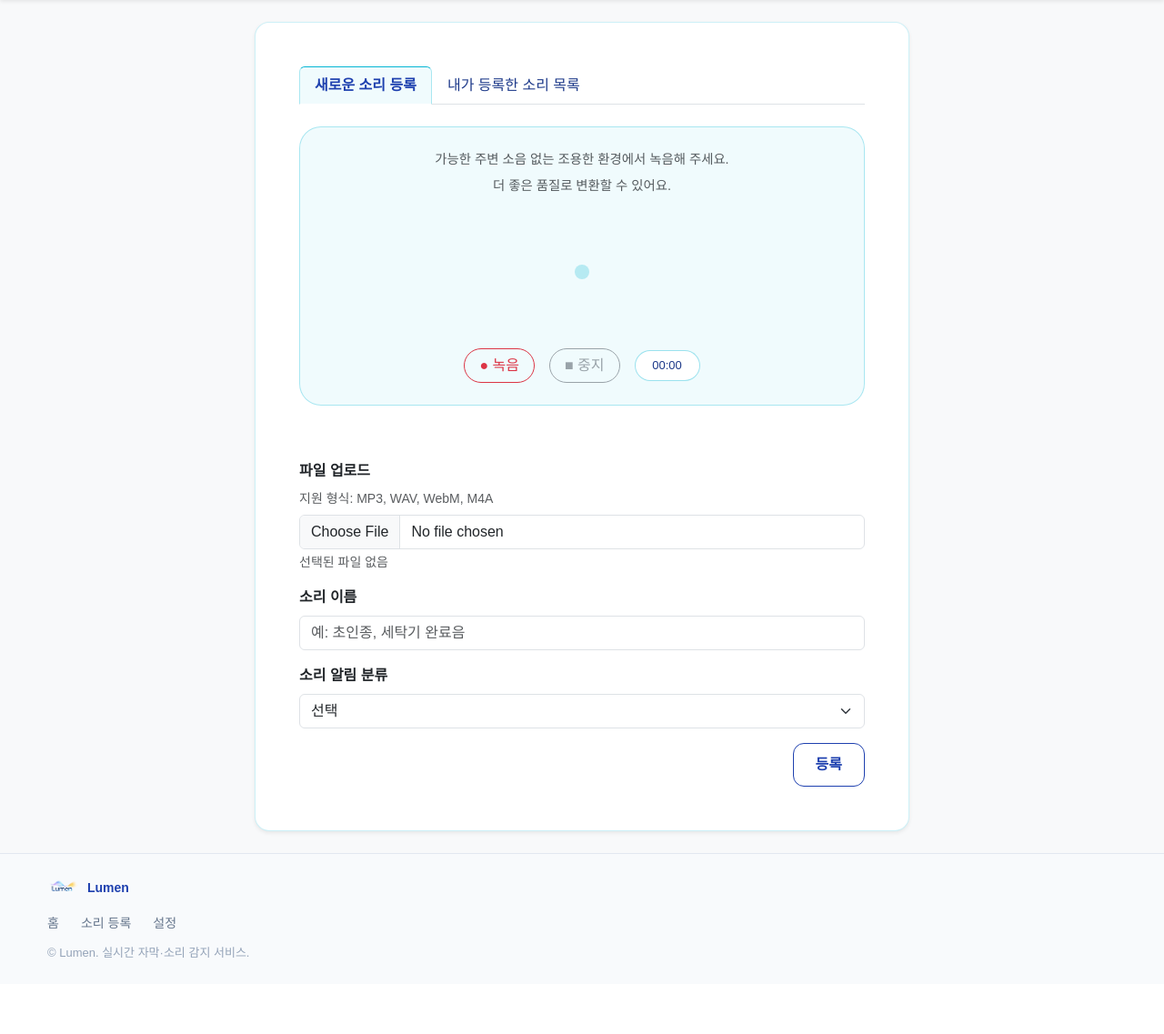
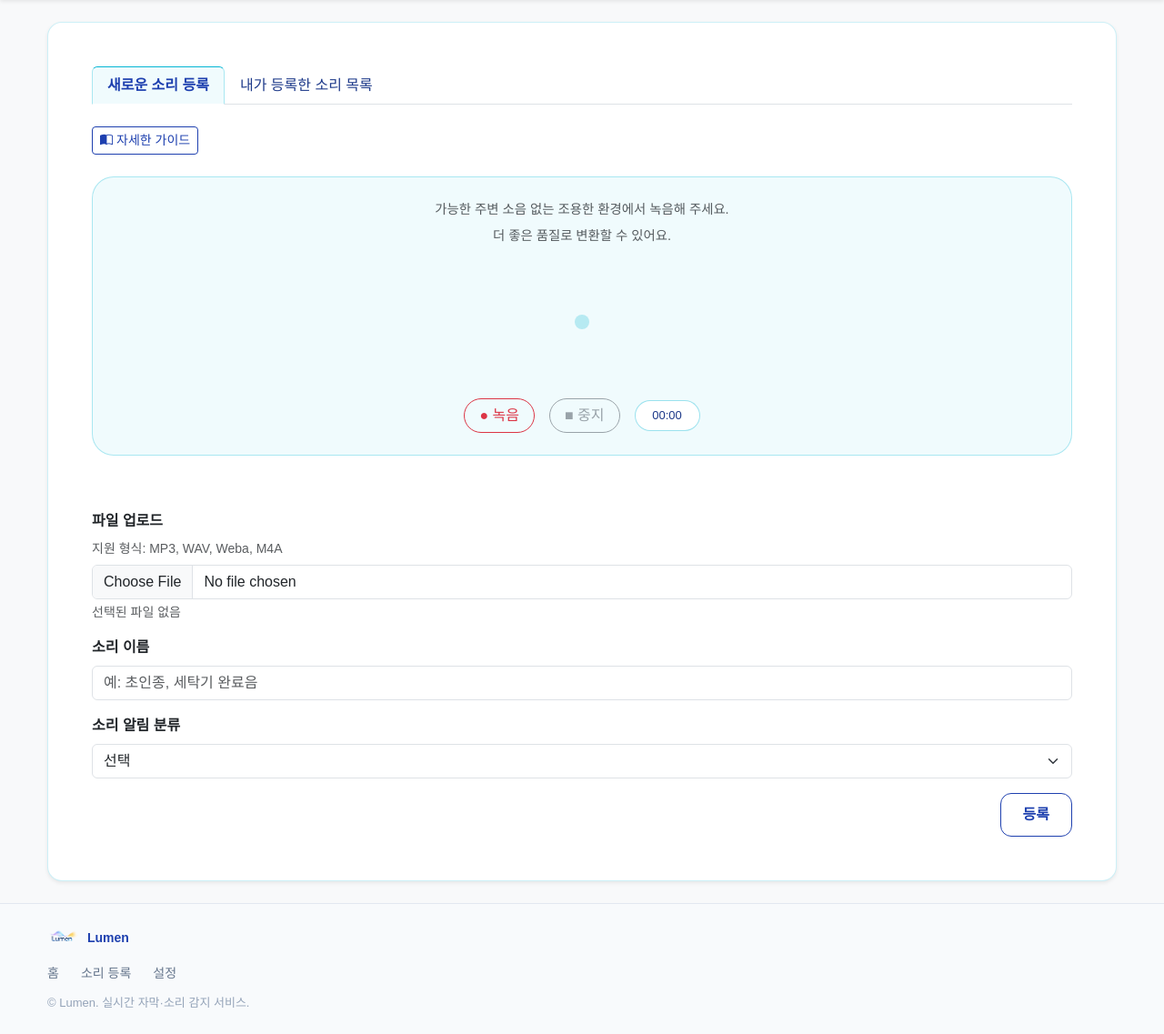
Before and after one commit to knights77787-ai/underdog, a FastAPI app: page /new-sound in a window 1280 px wide. Shown: the part 68-1205 px from the top of the page at 91% size. Before the commit the page ends 1121 px from the top, so only its background shows below. Run offline with FastAPI, Linux system fonts and the light colour scheme; parts of the project's set-up code (start-up, migrations or seed data) failed here and were passed over.

Commit message:
소리 등록 도움말 추가

```diff
--- a/Frontend/static/css/new_sound.css
+++ b/Frontend/static/css/new_sound.css
@@ -3,11 +3,16 @@ body {
   background: #f8fafc !important;
 }
 
-/* 메인 카드 가독성: 좁은 화면에서도 과하게 넓지 않게 */
+/* PC: 카드 너비는 main-inner(1200px)까지 — 이전과 동일. 모바일만 살짝 좁혀 가독성 */
 .center-shell {
   width: 100%;
-  max-width: 720px;
-  margin-inline: auto;
+}
+
+@media (max-width: 767.98px) {
+  .center-shell {
+    max-width: 720px;
+    margin-inline: auto;
+  }
 }
 
 /* 녹음 안내: 의도한 위치에서만 줄바꿈 */
@@ -38,6 +43,16 @@ body {
   font-weight: 600;
   min-height: 48px;
   border-radius: 12px;
+}
+
+.register-guide-modal-body section h6 {
+  color: var(--lumen-primary-dark, #1e3a5f);
+  font-size: 0.95rem;
+}
+
+.register-guide-modal-body ol li,
+.register-guide-modal-body ul li {
+  line-height: 1.55;
 }
 
 /* ===== tabs (Lumen 테마) ===== */
--- a/Frontend/static/js/new_sound.js
+++ b/Frontend/static/js/new_sound.js
@@ -140,7 +140,7 @@ function formatFileSize(bytes) {
 
 function isAllowedAudioFile(file) {
   if (!file) return false;
-  const allowedExtensions = [".mp3", ".wav", ".webm", ".m4a"];
+  const allowedExtensions = [".mp3", ".wav", ".weba", ".m4a"];
   const lowerName = file.name.toLowerCase();
   return allowedExtensions.some((ext) => lowerName.endsWith(ext));
 }
@@ -310,7 +310,7 @@ function validateBeforeSubmit() {
   }
 
   if (!isAllowedAudioFile(selectedAudioFile)) {
-    return { ok: false, message: "지원하는 파일 형식은 mp3, wav, webm, m4a 입니다." };
+    return { ok: false, message: "지원하는 파일 형식은 mp3, wav, weba, m4a 입니다." };
   }
 
   return {
@@ -452,7 +452,7 @@ fileInput?.addEventListener("change", () => {
     fileInput.value = "";
     updateFileMeta(null);
     setSelectedAudio(null, null);
-    setStatus("업로드 가능한 파일 형식은 mp3, wav, webm, m4a 입니다.", "err");
+    setStatus("업로드 가능한 파일 형식은 mp3, wav, weba, m4a 입니다.", "err");
     return;
   }
 
@@ -505,10 +505,10 @@ function startMediaRecorderFromStream(stream) {
     const blobType = mediaRecorder.mimeType || "audio/webm";
     recordedBlob = new Blob(recordedChunks, { type: blobType });
 
-    const ext = blobType.includes("ogg") ? "ogg" : "webm";
-    const recordedFile = new File([recordedBlob], `recorded_sound.${ext}`, {
-      type: blobType,
-    });
+      const ext = blobType.includes("ogg") ? "ogg" : "weba";
+      const recordedFile = new File([recordedBlob], `recorded_sound.${ext}`, {
+        type: blobType,
+      });
 
     stopTimer();
     setSelectedAudio(recordedFile, "record");
@@ -825,3 +825,23 @@ function setupUserDropdown() {
 
 updateUserSection();
 setupUserDropdown();
+
+// 등록 가이드 모달: 닫힌 상태 inert·표시 시 해제 (접근성)
+(function setupRegisterGuideModalA11y() {
+  const el = document.getElementById("registerGuideModal");
+  if (!el) return;
+  el.addEventListener("shown.bs.modal", () => {
+    el.removeAttribute("inert");
+    el.setAttribute("aria-hidden", "false");
+  });
+  el.addEventListener("hidden.bs.modal", () => {
+    const ae = document.activeElement;
+    if (ae && typeof ae.blur === "function" && el.contains(ae)) {
+      try {
+        ae.blur();
+      } catch (_) {}
+    }
+    el.setAttribute("inert", "");
+    el.setAttribute("aria-hidden", "true");
+  });
+})();
--- a/Frontend/templates/index.html
+++ b/Frontend/templates/index.html
@@ -192,7 +192,7 @@
             </div>
           </div>
           <div class="card-footer small text-muted">
-            * 감지된 이벤트(경고·알림)만 최근 30건 표시.
+            ※ 감지된 이벤트만 최근 30건 표시.<br>
             알림 행을 클릭하면 <strong>상단 카드</strong>가 그 알림 내용으로 바뀌고, <strong>맞아요</strong> / <strong>아니에요</strong>로 피드백할 수 있어요.
           </div>
         </div>
--- a/Frontend/templates/new_sound.html
+++ b/Frontend/templates/new_sound.html
@@ -93,6 +93,17 @@
               aria-labelledby="register-tab"
               tabindex="0">
 
+              <div class="register-guide-actions mb-3 mb-md-4">
+                <button
+                  type="button"
+                  class="btn btn-sm btn-outline-primary register-guide-open"
+                  data-bs-toggle="modal"
+                  data-bs-target="#registerGuideModal"
+                >
+                  <i class="bi bi-book-half me-1" aria-hidden="true"></i>자세한 가이드
+                </button>
+              </div>
+
               <div class="record-shell mx-auto mb-3 mb-md-4">
                 <p class="text-center text-muted helper-text mb-3 mb-md-4">
                   <span class="helper-text-line">가능한 주변 소음 없는 조용한 환경에서 녹음해 주세요.</span>
@@ -128,8 +139,8 @@
 
               <div class="mb-3">
                 <label for="fileInput" class="form-label fw-semibold mb-1">파일 업로드</label>
-                <p class="form-text text-muted small upload-format-note mb-2">지원 형식: MP3, WAV, WebM, M4A</p>
-                <input id="fileInput" type="file" class="form-control" accept=".mp3,.wav,.webm,.m4a,audio/*">
+                <p class="form-text text-muted small upload-format-note mb-2">지원 형식: MP3, WAV, Weba, M4A</p>
+                <input id="fileInput" type="file" class="form-control" accept=".mp3,.wav,.weba,.m4a,audio/*">
                 <div id="fileMeta" class="form-text"></div>
               </div>
 
@@ -192,6 +203,56 @@
     </div>
   </main>
 
+  <!-- 소리 등록 자세한 가이드 (언제든 다시 열기) -->
+  <div
+    class="modal fade"
+    id="registerGuideModal"
+    tabindex="-1"
+    aria-labelledby="registerGuideModalLabel"
+    aria-hidden="true"
+    inert
+  >
+    <div class="modal-dialog modal-dialog-centered modal-dialog-scrollable modal-lg">
+      <div class="modal-content">
+        <div class="modal-header">
+          <h5 class="modal-title" id="registerGuideModalLabel">소리 등록 — 자세한 가이드</h5>
+          <button type="button" class="btn-close" data-bs-dismiss="modal" aria-label="닫기"></button>
+        </div>
+        <div class="modal-body register-guide-modal-body">
+          <section class="mb-4">
+            <h6 class="fw-semibold text-body">이 화면에서의 순서</h6>
+            <ol class="small mb-0 ps-3">
+              <li class="mb-1"><strong>● 녹음</strong>을 누릅니다.</li>
+              <li class="mb-1">브라우저에서 <strong>마이크 허용</strong>을 선택합니다. (허용되면 곧바로 녹음이 진행됩니다.)</li>
+              <li class="mb-1">필요한 소리가 끝나면 <strong>■ 중지</strong>를 눌러 저장합니다.</li>
+              <li class="mb-1">또는 <strong>파일 업로드</strong>에서 MP3·WAV·Weba·M4A 중 하나를 선택합니다.</li>
+              <li class="mb-1"><strong>소리 이름</strong>과 <strong>소리 알림 분류</strong>를 입력·선택합니다.</li>
+              <li><strong>등록</strong>을 누르면 메인 화면 실시간 감지에 반영됩니다.</li>
+            </ol>
+          </section>
+          <section class="mb-4">
+            <h6 class="fw-semibold text-body">녹음 팁</h6>
+            <ul class="small mb-0 ps-3">
+              <li class="mb-1">가능하면 <strong>주변이 조용한 곳</strong>에서 녹음하면 인식이 더 잘 됩니다.</li>
+              <li class="mb-1">특정 가전 소리(예: 전자레인지)를 남기고 싶다면, <strong>끝나기 몇 초 전부터 녹음을 시작</strong>하고 소리가 끝난 뒤 중지하는 방식을 쓸 수 있습니다.</li>
+              <li class="mb-1">녹음 후 아래에 플레이어가 보이면 들어보고, 마음에 들지 않으면 <strong>● 녹음</strong>을 다시 눌러 <strong>재녹음</strong>할 수 있습니다.</li>
+            </ul>
+          </section>
+          <section class="mb-0">
+            <h6 class="fw-semibold text-body">파일 형식</h6>
+            <p class="small mb-0">
+              업로드 가능: <strong>MP3, WAV, Weba, M4A</strong>.<br>
+              이 페이지에서 브라우저로 녹음한 파일은 <strong>Weba</strong> 형식으로 저장됩니다.
+            </p>
+          </section>
+        </div>
+        <div class="modal-footer">
+          <button type="button" class="btn btn-primary" data-bs-dismiss="modal">닫기</button>
+        </div>
+      </div>
+    </div>
+  </div>
+
   <footer class="app-footer">
     <div class="footer-inner">
       <div class="footer-brand">
```
Also changed, not shown: Backend/App/Api/routes/custom_sounds.py (+14 -7 lines), Backend/data/underdog.db.
